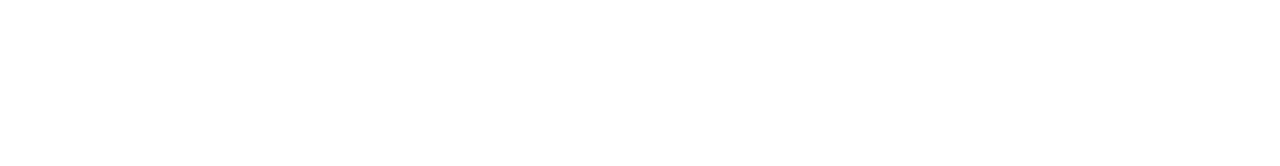
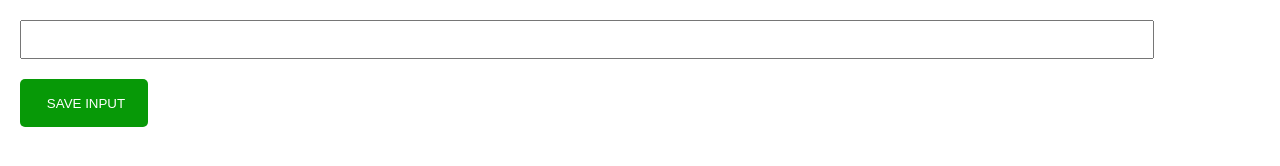
Before and after one commit to Nayeem29/chrome-extension, a plain HTML site: page index.html in a window 1280 px wide. Drawn offline with Linux system fonts and the light colour scheme.

Commit message:
button-clicked

```diff
--- a/index.html
+++ b/index.html
@@ -10,6 +10,8 @@
 </head>
 
 <body>
+    <input type="text" id="input-el">
+    <button id="input-btn" onclick="buttonClicked()">SAVE INPUT</button>
 
     <script src="./main.js"></script>
 </body>
--- a/main.js
+++ b/main.js
@@ -0,0 +1,5 @@
+// let buttonClick = document.getElementById("input-btn")
+
+function buttonClicked() {
+    console.log("Button Clicked")
+}
--- a/style.css
+++ b/style.css
@@ -0,0 +1,26 @@
+body {
+    margin: 0;
+    padding: 10px;
+    box-sizing: border-box;
+    font-family: Arial, Helvetica, sans-serif;
+}
+
+input {
+    width: 90%;
+    box-sizing: border-box;
+    padding: 10px;
+    margin: 10px;
+}
+
+button {
+    padding-left: 10px;
+    margin: 10px;
+    box-sizing: border-box;
+    width: 8rem;
+    height: 3rem;
+    background-color: rgb(7, 153, 7);
+    color: white;
+    font-weight: 400;
+    border: none;
+    border-radius: 5px;
+}
```
